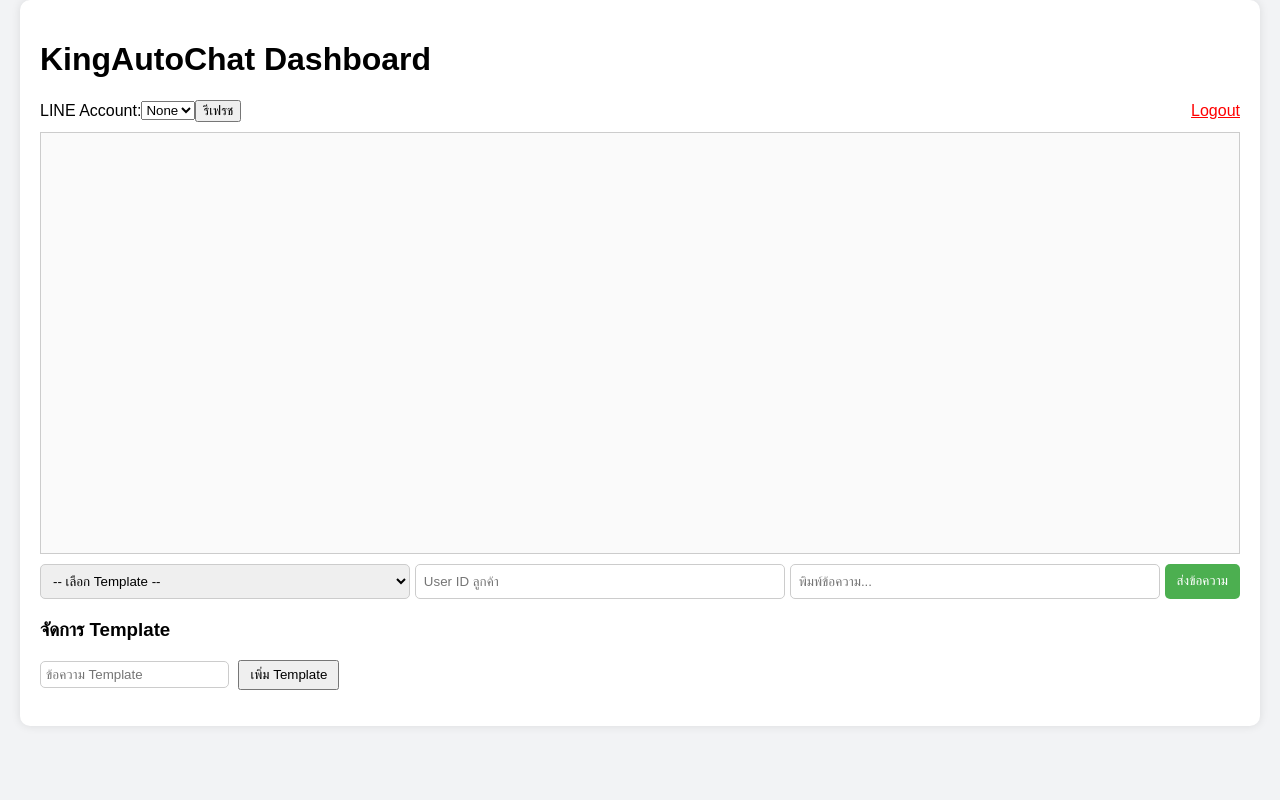
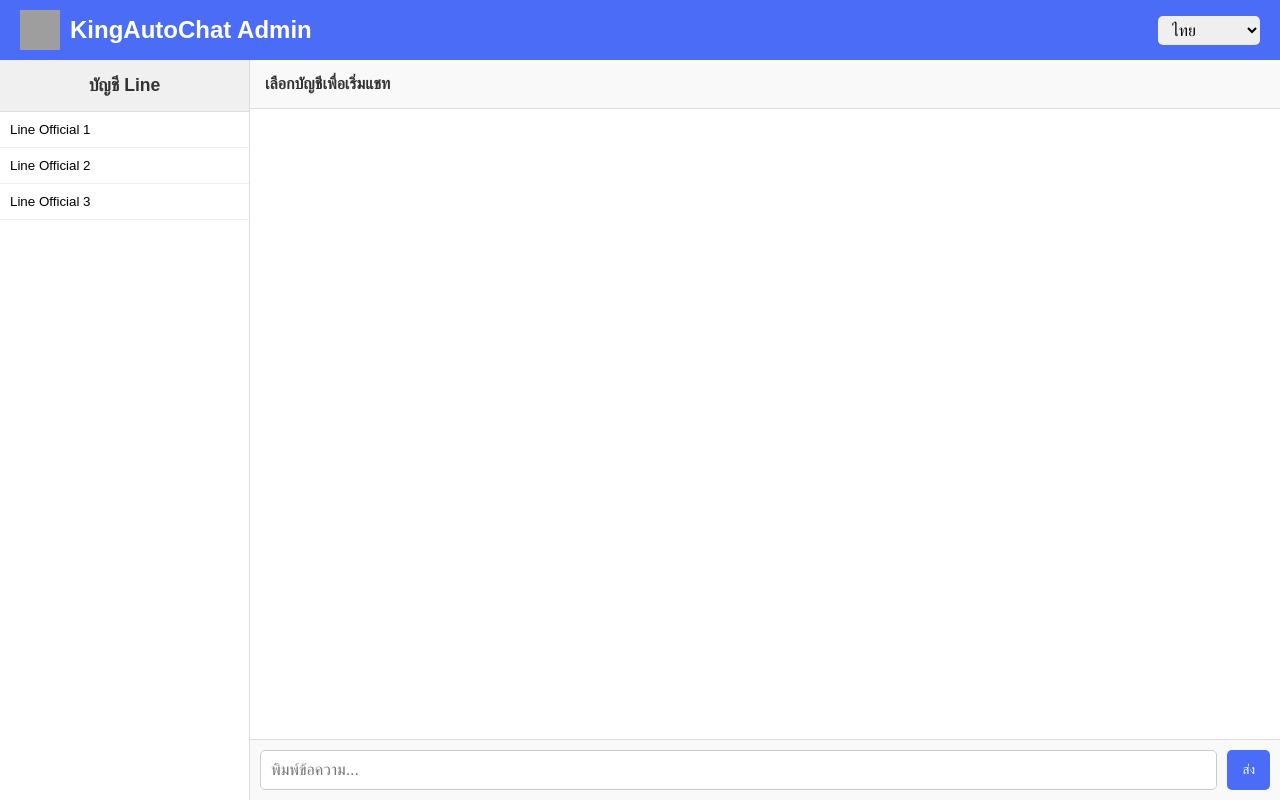
Before and after one commit to flook2018-prog/KingChat, a Flask app: page / in a window 1280 px wide. Run offline with Flask 3, Linux system fonts and the light colour scheme; the visitor is signed in with stand-in values (Sample User, id 1); data comes from the database, SQL or seed files in the repository; data that the repository does not hold is empty; grey boxes are pictures that could not be loaded.

Commit message:
Update index.html

```diff
--- a/templates/index.html
+++ b/templates/index.html
@@ -1,159 +1,169 @@
 <!DOCTYPE html>
-<html>
+<html lang="th">
 <head>
-<meta charset="utf-8">
-<title>KingAutoChat Dashboard</title>
-<link rel="stylesheet" href="/static/style.css">
+<meta charset="UTF-8">
+<meta name="viewport" content="width=device-width, initial-scale=1.0">
+<title>KingAutoChat Admin</title>
+<link rel="icon" href="https://img.icons8.com/color/48/000000/chat.png" type="image/x-icon">
+<style>
+*{margin:0;padding:0;box-sizing:border-box;font-family: Arial,sans-serif;}
+body{background:#f4f5f7;color:#333;height:100vh;display:flex;flex-direction:column;}
+
+header{
+  display:flex;align-items:center;justify-content:space-between;padding:10px 20px;background:#4B6CF7;color:white;
+}
+header img{width:40px;height:40px;}
+header h1{font-size:1.5rem;margin-left:10px;flex:1;}
+header select{padding:5px 10px;border-radius:5px;border:none;font-size:1rem;}
+
+main{flex:1;display:flex;overflow:hidden;}
+
+/* Sidebar */
+.sidebar{
+  width:250px;background:#fff;border-right:1px solid #ddd;display:flex;flex-direction:column;
+}
+.sidebar h2{
+  padding:15px;text-align:center;background:#f0f0f0;font-size:1.1rem;border-bottom:1px solid #ddd;
+}
+.account-list{
+  flex:1;overflow-y:auto;
+}
+.account-list button{
+  width:100%;padding:10px;border:none;border-bottom:1px solid #eee;background:none;text-align:left;cursor:pointer;transition:background 0.2s;
+}
+.account-list button:hover{background:#f0f0f0;}
+
+/* Chat Window */
+.chat-window{flex:1;display:flex;flex-direction:column;background:#fff;}
+.chat-header{
+  padding:15px;border-bottom:1px solid #ddd;font-weight:bold;background:#f9f9f9;display:flex;justify-content:space-between;
+}
+.chat-messages{
+  flex:1;padding:15px;overflow-y:auto;display:flex;flex-direction:column;gap:10px;
+}
+.message{
+  display:flex;flex-direction:column;max-width:70%;
+}
+.message.customer{align-self:flex-start;} /* ลูกค้าอยู่ซ้าย */
+.message.admin{align-self:center;} /* แอดมินอยู่กลาง */
+.message .sender{font-weight:bold;margin-bottom:2px;}
+.message .text{padding:8px 12px;border-radius:10px;}
+.message.customer .text{background:#f1f1f1;}
+.message.admin .text{background:#4B6CF7;color:white;}
+
+.chat-input{display:flex;padding:10px;border-top:1px solid #ddd;background:#f9f9f9;}
+.chat-input input{flex:1;padding:10px;border-radius:5px;border:1px solid #ccc;font-size:1rem;}
+.chat-input button{margin-left:10px;padding:10px 15px;background:#4B6CF7;color:white;border:none;border-radius:5px;cursor:pointer;}
+
+.account-list::-webkit-scrollbar, .chat-messages::-webkit-scrollbar{width:6px;}
+.account-list::-webkit-scrollbar-thumb, .chat-messages::-webkit-scrollbar-thumb{background:#ccc;border-radius:3px;}
+
+@media (max-width:768px){
+  main{flex-direction:column;}
+  .sidebar{width:100%;height:150px;flex-direction:row;overflow-x:auto;}
+  .account-list{display:flex;flex-direction:row;}
+  .account-list button{flex:0 0 auto;width:auto;}
+  .chat-window{flex:1;}
+}
+</style>
 </head>
 <body>
-<audio id="notif-sound" src="/static/notify.mp3" preload="auto"></audio>
-<div class="container">
-    <h1>KingAutoChat Dashboard</h1>
-    <div class="top-bar">
-        <label>LINE Account:</label>
-        <select id="account-select">
-            {% for acc in accounts %}
-            <option value="{{ acc[0] }}">{{ acc[1] }}</option>
-            {% endfor %}
+
+<header>
+  <img src="https://img.icons8.com/color/48/000000/chat.png" alt="Logo">
+  <h1>KingAutoChat Admin</h1>
+  <select id="langSelect">
+    <option value="th">ไทย</option>
+    <option value="en">English</option>
+    <option value="jp">日本語</option>
+    <option value="cn">中文</option>
+    <option value="es">Español</option>
+    <option value="fr">Français</option>
   </select>
-        <button id="refresh-btn">รีเฟรช</button>
-        <a href="/logout" style="margin-left:auto;color:red;">Logout</a>
+</header>
+
+<main>
+  <div class="sidebar">
+    <h2 id="sidebarTitle">บัญชี Line</h2>
+    <div class="account-list" id="accountList">
+      <button data-account="1">Line Official 1</button>
+      <button data-account="2">Line Official 2</button>
+      <button data-account="3">Line Official 3</button>
+    </div>
   </div>
 
-    <div id="chat-window" class="chat-window"></div>
-
-    <div class="reply-area">
-        <select id="template-select">
-            <option value="">-- เลือก Template --</option>
-            {% for temp in templates %}
-            <option value="{{ temp[2] }}">{{ temp[2] }}</option>
-            {% endfor %}
-        </select>
-        <input type="text" id="reply-user" placeholder="User ID ลูกค้า">
-        <input type="text" id="reply-input" placeholder="พิมพ์ข้อความ...">
-        <button id="send-btn">ส่งข้อความ</button>
+  <div class="chat-window">
+    <div class="chat-header" id="chatHeader">เลือกบัญชีเพื่อเริ่มแชท</div>
+    <div class="chat-messages" id="chatMessages"></div>
+    <div class="chat-input">
+      <input type="text" id="chatInput" placeholder="พิมพ์ข้อความ...">
+      <button id="sendBtn">ส่ง</button>
     </div>
-
-    <div class="template-manage">
-        <h3>จัดการ Template</h3>
-        <input type="text" id="new-template" placeholder="ข้อความ Template">
-        <button id="add-template-btn">เพิ่ม Template</button>
-        <ul id="template-list"></ul>
   </div>
-
-    {% if super_admin %}
-    <div class="account-manage">
-        <h3>เพิ่ม LINE Account</h3>
-        <input type="text" id="new-account-name" placeholder="ชื่อบัญชี">
-        <input type="text" id="new-account-token" placeholder="Channel Access Token">
-        <button id="add-account-btn">เพิ่มบัญชี</button>
-    </div>
-    <div class="admin-link">
-        <a href="/admin">จัดการ Admin</a>
-    </div>
-    {% endif %}
-</div>
+</main>
 
 <script>
-const accountSelect = document.getElementById('account-select');
-const chatWindow = document.getElementById('chat-window');
-const templateSelect = document.getElementById('template-select');
-const replyInput = document.getElementById('reply-input');
-const replyUser = document.getElementById('reply-user');
-const sendBtn = document.getElementById('send-btn');
-const refreshBtn = document.getElementById('refresh-btn');
-const notifSound = document.getElementById('notif-sound');
+const translations = {
+  th:{sidebar:'บัญชี Line', input:'พิมพ์ข้อความ...', send:'ส่ง', header:'เลือกบัญชีเพื่อเริ่มแชท', customer:'ลูกค้า', admin:'คุณ'},
+  en:{sidebar:'Line Accounts', input:'Type a message...', send:'Send', header:'Select an account to start chat', customer:'Customer', admin:'You'},
+  jp:{sidebar:'ラインアカウント', input:'メッセージを入力...', send:'送信', header:'アカウントを選択してチャットを開始', customer:'お客様', admin:'あなた'},
+  cn:{sidebar:'Line账户', input:'输入消息...', send:'发送', header:'选择一个账户开始聊天', customer:'客户', admin:'您'},
+  es:{sidebar:'Cuentas Line', input:'Escribe un mensaje...', send:'Enviar', header:'Seleccione una cuenta para comenzar a chatear', customer:'Cliente', admin:'Tú'},
+  fr:{sidebar:'Comptes Line', input:'Tapez un message...', send:'Envoyer', header:'Sélectionnez un compte pour démarrer le chat', customer:'Client', admin:'Vous'}
+};
 
-const newTemplateInput = document.getElementById('new-template');
-const addTemplateBtn = document.getElementById('add-template-btn');
-const newAccountName = document.getElementById('new-account-name');
-const newAccountToken = document.getElementById('new-account-token');
-const addAccountBtn = document.getElementById('add-account-btn');
+const langSelect = document.getElementById('langSelect');
+const sidebarTitle = document.getElementById('sidebarTitle');
+const chatInput = document.getElementById('chatInput');
+const sendBtn = document.getElementById('sendBtn');
+const chatHeader = document.getElementById('chatHeader');
+const chatMessages = document.getElementById('chatMessages');
 
-let lastMessageCount = 0;
-
-function loadMessages(){
-    const acc = accountSelect.value;
-    fetch(`/messages/${acc}`).then(res=>res.json()).then(data=>{
-        if(data.length > lastMessageCount && lastMessageCount>0){
-            notifSound.play();
-        }
-        lastMessageCount = data.length;
-
-        chatWindow.innerHTML = '';
-        data.reverse().forEach(m=>{
-            const div = document.createElement('div');
-            div.className = 'chat-bubble';
-            div.innerHTML = `<b>${m[0]}</b>: ${m[1]} <span class="time">${m[2]}</span>`;
-            chatWindow.appendChild(div);
-        });
-        chatWindow.scrollTop = chatWindow.scrollHeight;
-    });
-}
-
-accountSelect.addEventListener('change', loadMessages);
-refreshBtn.addEventListener('click', loadMessages);
-
-templateSelect.addEventListener('change', ()=>{
-    if(templateSelect.value){
-        replyInput.value = templateSelect.value;
-    }
+// ภาษา
+langSelect.addEventListener('change',()=>{
+  const lang = langSelect.value;
+  sidebarTitle.textContent = translations[lang].sidebar;
+  chatInput.placeholder = translations[lang].input;
+  sendBtn.textContent = translations[lang].send;
+  chatHeader.textContent = translations[lang].header;
 });
 
-sendBtn.addEventListener('click', ()=>{
-    const acc = accountSelect.value;
-    const user = replyUser.value;
-    const msg = replyInput.value;
-    if(!user || !msg) return alert("กรอก User ID และข้อความ");
-    fetch(`/send_message/${acc}`,{
-        method:'POST',
-        headers:{'Content-Type':'application/json'},
-        body:JSON.stringify({user_id:user,message:msg})
-    }).then(res=>res.json()).then(res=>{
-        if(res.status=='ok'){
-            replyInput.value='';
-            loadMessages();
-        }
+// เลือกบัญชี
+document.querySelectorAll('.account-list button').forEach(btn=>{
+  btn.addEventListener('click',()=>{
+    const lang = langSelect.value;
+    chatHeader.textContent = `${translations[lang].header}: ${btn.textContent}`;
+    chatMessages.innerHTML='';
+    // ตัวอย่างข้อความจำลองลูกค้า
+    addCustomerMessage(translations[lang].customer, 'สวัสดีค่ะ!');
   });
 });
 
-// เพิ่ม Template
-addTemplateBtn?.addEventListener('click', ()=>{
-    const acc = accountSelect.value;
-    const text = newTemplateInput.value;
-    if(!text) return;
-    fetch('/add_template',{
-        method:'POST',
-        headers:{'Content-Type':'application/json'},
-        body:JSON.stringify({account_id:acc, template:text})
-    }).then(res=>res.json()).then(res=>{
-        if(res.status=='ok'){
-            newTemplateInput.value='';
-            alert('เพิ่ม Template เรียบร้อย');
-            location.reload();
+// เพิ่มข้อความลูกค้า
+function addCustomerMessage(sender,text){
+  const div = document.createElement('div');
+  div.classList.add('message','customer');
+  div.innerHTML = `<div class="sender">${sender}</div><div class="text">${text}</div>`;
+  chatMessages.appendChild(div);
+  chatMessages.scrollTop = chatMessages.scrollHeight;
 }
-    });
-});
 
-// เพิ่ม Account
-addAccountBtn?.addEventListener('click', ()=>{
-    const name = newAccountName.value;
-    const token = newAccountToken.value;
-    if(!name || !token) return alert('กรอกชื่อบัญชีและ Token');
-    fetch('/add_account',{
-        method:'POST',
-        headers:{'Content-Type':'application/json'},
-        body:JSON.stringify({account_name:name, channel_token:token})
-    }).then(res=>res.json()).then(res=>{
-        if(res.status=='ok'){
-            alert('เพิ่มบัญชีเรียบร้อย');
-            location.reload();
+// ส่งข้อความแอดมิน
+function sendMessage(){
+  const msg = chatInput.value.trim();
+  if(msg==='') return;
+  const lang = langSelect.value;
+  const div = document.createElement('div');
+  div.classList.add('message','admin');
+  div.innerHTML = `<div class="sender">${translations[lang].admin}</div><div class="text">${msg}</div>`;
+  chatMessages.appendChild(div);
+  chatInput.value='';
+  chatMessages.scrollTop = chatMessages.scrollHeight;
 }
-    });
-});
 
-loadMessages();
-setInterval(loadMessages,5000);
+sendBtn.addEventListener('click',sendMessage);
+chatInput.addEventListener('keypress',e=>{if(e.key==='Enter') sendMessage();});
 </script>
+
 </body>
 </html>
```
Lines whose indentation alone changed are shown as unchanged.
